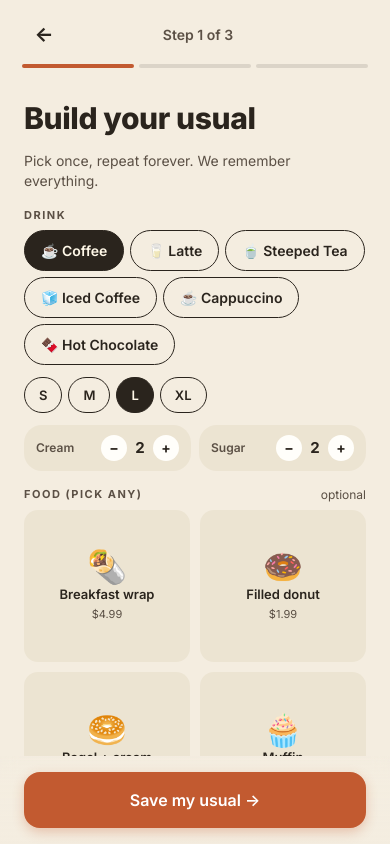
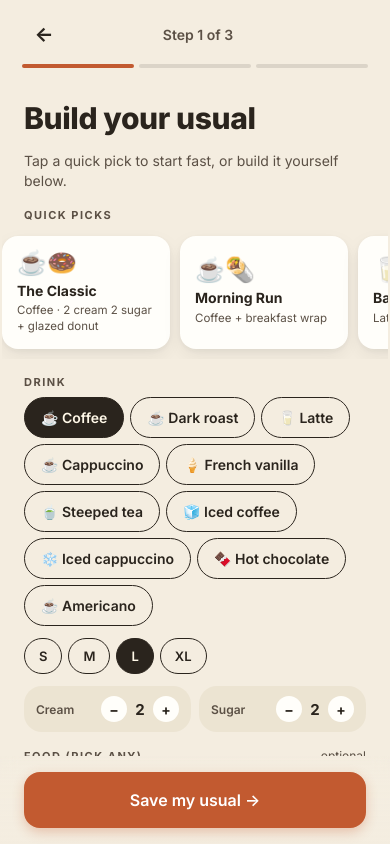
Before and after one commit to anthonycerelli/timbot, a plain HTML site: page index.html in a window 390 px wide. Both pictures are taken after a click on the button "Set up TimBot →". Drawn offline with Linux system fonts and the light colour scheme.

Commit message:
Richer menu + quick-pick combo strip on step 1
Expand the prototype seed menu:
- DRINKS: 6 → 10 items (added Dark roast, French vanilla, Iced
  cappuccino, Americano). Sizes use a tightened S/M/L/XL spread
  (0.92/1.0/1.14/1.23) that better matches typical GTA price
  ladders.
- FOODS: 6 → 11 items. Original IDs (wrap, donut, bagel, muffin,
  sandwich, hashbrown) kept verbatim so any profile saved before
  this update still resolves. New items use generic descriptive
  names: Glazed donut, Chocolate donut, Donut holes (10), Bacon
  egg bagel, Butter croissant. Prices revised to approximate GTA
  market figures.
- Prices and item names are generic seed data for the prototype,
  meant to be replaced with the operator's official menu feed
  before launch (called out in a code comment).

New QUICK_PICKS array (6 combos) — preset "starter routines":
- The Classic   · Coffee 2c2s + glazed donut
- Morning Run   · Coffee + breakfast wrap
- Bagel Lover   · Latte + bacon egg bagel
- Iced & Easy   · Iced cappuccino + hash brown
- Light Start   · Tea + muffin
- Office Share  · French vanilla + donut holes

UI: horizontally scrollable strip at the top of step 1, above
the drink chips. Tapping a card populates the full draft (drink,
size, cream, sugar, food) and highlights the matching card with
the accent border. Selection sticks until the user diverges, at
which point the highlight clears automatically (via deep equality
on every field).

New .quickpicks-row + .quickpick CSS uses scroll-snap-type: x
mandatory so cards snap into place on mobile, with the scrollbar
hidden for a clean native-feel strip.

Note: this seed deliberately avoids reproducing brand-specific
trademarked product names. Wire to the live menu feed (or have
the brand team supply official copy + pricing) before launch.

Co-Authored-By: Claude Opus 4.7 (1M context) <noreply@anthropic.com>

```diff
--- a/index.html
+++ b/index.html
@@ -1100,6 +1100,62 @@
     text-transform: uppercase;
   }
 
+  /* ===== Quick picks (onboard1 combo strip) =====
+     Horizontal scroll of preset routines. Tapping a card populates the
+     full "usual" in one go and highlights the matching card. */
+  .quickpicks-wrap {
+    margin: 0 -22px;
+    padding: 0 22px;
+  }
+  .quickpicks-row {
+    display: flex;
+    gap: 10px;
+    overflow-x: auto;
+    scroll-snap-type: x mandatory;
+    padding: 6px 22px 10px;
+    margin: 0 -22px;
+    scrollbar-width: none;
+    -webkit-overflow-scrolling: touch;
+  }
+  .quickpicks-row::-webkit-scrollbar { display: none; }
+  .quickpick {
+    flex: 0 0 auto;
+    width: 168px;
+    padding: 14px;
+    border-radius: 16px;
+    background: var(--paper-card);
+    border: 1.5px solid transparent;
+    box-shadow: var(--shadow-card);
+    cursor: pointer;
+    scroll-snap-align: start;
+    transition: transform 0.1s, border-color 0.15s, box-shadow 0.15s;
+    color: var(--ink);
+    text-align: left;
+    font-family: inherit;
+  }
+  .quickpick:active { transform: scale(0.97); }
+  .quickpick:hover { box-shadow: var(--shadow-lift); }
+  .quickpick.selected {
+    border-color: var(--accent);
+    background: var(--accent-soft);
+  }
+  .quickpick-emoji {
+    font-size: 24px;
+    line-height: 1;
+    margin-bottom: 8px;
+  }
+  .quickpick-label {
+    font-weight: 700;
+    font-size: 14px;
+    line-height: 1.2;
+    margin-bottom: 4px;
+  }
+  .quickpick-sub {
+    font-size: 11.5px;
+    color: var(--ink-soft);
+    line-height: 1.35;
+  }
+
   /* ===== Plan pill (onboard3 plan selector) ===== */
   .plan-pill {
     flex: 1;
@@ -1444,25 +1500,94 @@
     '#5b8f7a', '#8f5b5b'
   ];
 
+  // Prototype seed menu — generic, widely-recognizable QSR vocabulary.
+  // Prices are approximate GTA market figures for ballpark math, not official.
+  // Swap this seed for the operator's actual menu feed before launch.
   const DRINKS = [
-    { id: 'coffee',     name: 'Coffee',        emoji: '☕', price: 2.49 },
-    { id: 'latte',      name: 'Latte',         emoji: '🥛', price: 4.49 },
-    { id: 'tea',        name: 'Steeped Tea',   emoji: '🍵', price: 2.29 },
-    { id: 'iced',       name: 'Iced Coffee',   emoji: '🧊', price: 3.49 },
-    { id: 'capp',       name: 'Cappuccino',    emoji: '☕', price: 4.29 },
-    { id: 'hotchoc',    name: 'Hot Chocolate', emoji: '🍫', price: 3.49 }
+    { id: 'coffee',     name: 'Coffee',           emoji: '☕', price: 2.19 },
+    { id: 'darkroast',  name: 'Dark roast',       emoji: '☕', price: 2.19 },
+    { id: 'latte',      name: 'Latte',            emoji: '🥛', price: 3.99 },
+    { id: 'capp',       name: 'Cappuccino',       emoji: '☕', price: 3.99 },
+    { id: 'frvanilla',  name: 'French vanilla',   emoji: '🍦', price: 2.79 },
+    { id: 'tea',        name: 'Steeped tea',      emoji: '🍵', price: 1.99 },
+    { id: 'iced',       name: 'Iced coffee',      emoji: '🧊', price: 2.79 },
+    { id: 'icedcapp',   name: 'Iced cappuccino',  emoji: '❄️', price: 3.49 },
+    { id: 'hotchoc',    name: 'Hot chocolate',    emoji: '🍫', price: 2.79 },
+    { id: 'americano',  name: 'Americano',        emoji: '☕', price: 2.99 }
   ];
   const SIZES = ['S', 'M', 'L', 'XL'];
-  // Size multipliers applied to the base drink price
-  const SIZE_MULT = { S: 0.85, M: 1.0, L: 1.18, XL: 1.32 };
+  // Size multipliers applied to the base drink price (approximate spread)
+  const SIZE_MULT = { S: 0.92, M: 1.0, L: 1.14, XL: 1.23 };
 
   const FOODS = [
-    { id: 'wrap',     name: 'Breakfast wrap',  emoji: '🌯', price: 4.99 },
-    { id: 'donut',    name: 'Filled donut',    emoji: '🍩', price: 1.99 },
-    { id: 'bagel',    name: 'Bagel + cream',   emoji: '🥯', price: 3.49 },
-    { id: 'muffin',   name: 'Muffin',          emoji: '🧁', price: 2.49 },
-    { id: 'sandwich', name: 'Sandwich',        emoji: '🥪', price: 5.49 },
-    { id: 'hashbrown',name: 'Hash brown',      emoji: '🥔', price: 1.49 }
+    // Original IDs kept so any existing profile's saved usual still resolves
+    { id: 'wrap',         name: 'Breakfast wrap',    emoji: '🌯', price: 5.49 },
+    { id: 'donut',        name: 'Filled donut',      emoji: '🍩', price: 1.69 },
+    { id: 'bagel',        name: 'Bagel + cream',     emoji: '🥯', price: 3.29 },
+    { id: 'muffin',       name: 'Muffin',            emoji: '🧁', price: 2.19 },
+    { id: 'sandwich',     name: 'Egg & cheese',      emoji: '🥪', price: 4.49 },
+    { id: 'hashbrown',    name: 'Hash brown',        emoji: '🥔', price: 1.59 },
+    // New items — generic descriptive names; replace with brand-specific
+    // product names + prices when wiring to the live menu feed.
+    { id: 'donut-glazed', name: 'Glazed donut',      emoji: '🍩', price: 1.69 },
+    { id: 'donut-choc',   name: 'Chocolate donut',   emoji: '🍩', price: 1.69 },
+    { id: 'donut-holes',  name: 'Donut holes (10)',  emoji: '🍩', price: 2.99 },
+    { id: 'bagel-belt',   name: 'Bacon egg bagel',   emoji: '🥯', price: 5.79 },
+    { id: 'croissant',    name: 'Butter croissant',  emoji: '🥐', price: 2.49 }
+  ];
+
+  // Quick-pick combos — tapping one populates the entire usual in a single tap.
+  // Think of these as "starter routines" for new users who don't want to
+  // build their order chip-by-chip on the first run.
+  const QUICK_PICKS = [
+    {
+      id: 'pick-classic',
+      label: 'The Classic',
+      sub: 'Coffee · 2 cream 2 sugar + glazed donut',
+      emoji: '☕🍩',
+      drink: 'coffee', size: 'L', cream: 2, sugar: 2,
+      food: ['donut-glazed']
+    },
+    {
+      id: 'pick-commute',
+      label: 'Morning Run',
+      sub: 'Coffee + breakfast wrap',
+      emoji: '☕🌯',
+      drink: 'coffee', size: 'L', cream: 1, sugar: 1,
+      food: ['wrap']
+    },
+    {
+      id: 'pick-belt',
+      label: 'Bagel Lover',
+      sub: 'Latte + bacon egg bagel',
+      emoji: '🥛🥯',
+      drink: 'latte', size: 'M', cream: 0, sugar: 0,
+      food: ['bagel-belt']
+    },
+    {
+      id: 'pick-iced',
+      label: 'Iced & Easy',
+      sub: 'Iced cappuccino + hash brown',
+      emoji: '❄️🥔',
+      drink: 'icedcapp', size: 'M', cream: 0, sugar: 0,
+      food: ['hashbrown']
+    },
+    {
+      id: 'pick-light',
+      label: 'Light Start',
+      sub: 'Tea + muffin',
+      emoji: '🍵🧁',
+      drink: 'tea', size: 'M', cream: 0, sugar: 0,
+      food: ['muffin']
+    },
+    {
+      id: 'pick-share',
+      label: 'Office Share',
+      sub: 'French vanilla + donut holes',
+      emoji: '🍦🍩',
+      drink: 'frvanilla', size: 'L', cream: 0, sugar: 0,
+      food: ['donut-holes']
+    }
   ];
 
   const PLANS = [
@@ -1973,7 +2098,41 @@
     const content = h('div', { class: 'view-scroll pad col gap-16' });
 
     content.appendChild(h('h1', { class: 'title' }, 'Build your usual'));
-    content.appendChild(h('p', { class: 'sub', style: { marginTop: '-8px' } }, 'Pick once, repeat forever. We remember everything.'));
+    content.appendChild(h('p', { class: 'sub', style: { marginTop: '-8px' } }, 'Tap a quick pick to start fast, or build it yourself below.'));
+
+    // ===== Quick picks (combos) =====
+    // Selected when every field of the pick matches the current draft.
+    const matchesQuickPick = (qp) => (
+      qp.drink === draft.drink &&
+      qp.size === draft.size &&
+      qp.cream === draft.cream &&
+      qp.sugar === draft.sugar &&
+      qp.food.length === draft.food.length &&
+      qp.food.every(f => draft.food.includes(f))
+    );
+
+    const qpSec = h('div', { class: 'col gap-8' });
+    qpSec.appendChild(h('div', { class: 'eyebrow mute' }, 'Quick picks'));
+    const qpRow = h('div', { class: 'quickpicks-row' });
+    QUICK_PICKS.forEach(qp => {
+      const card = h('button', {
+        class: 'quickpick' + (matchesQuickPick(qp) ? ' selected' : ''),
+        onclick: () => {
+          draft.drink = qp.drink;
+          draft.size = qp.size;
+          draft.cream = qp.cream;
+          draft.sugar = qp.sugar;
+          draft.food = qp.food.slice();
+          rerender();
+        }
+      });
+      card.appendChild(h('div', { class: 'quickpick-emoji' }, qp.emoji));
+      card.appendChild(h('div', { class: 'quickpick-label' }, qp.label));
+      card.appendChild(h('div', { class: 'quickpick-sub' }, qp.sub));
+      qpRow.appendChild(card);
+    });
+    qpSec.appendChild(qpRow);
+    content.appendChild(qpSec);
 
     // Drink section
     const drinkSec = h('div', { class: 'col gap-8' });
```
